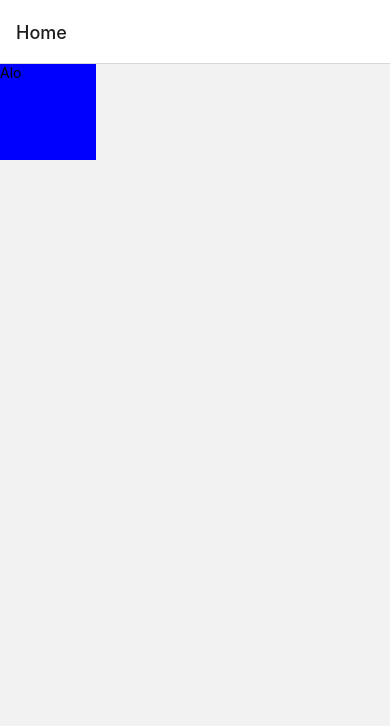
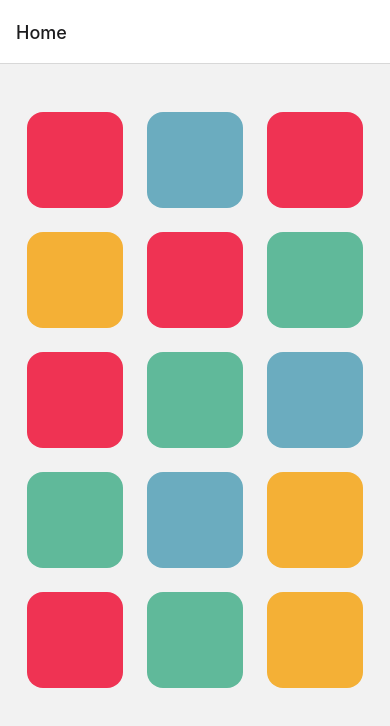
Before and after one commit to grupo-v-mobile-senai/projeto-grupo-v-sa, a React Native app: screen / in a window 390 px wide. Shown: the top 726 px of the page. Built offline with nearby package versions, Linux system fonts and the light colour scheme.

Commit message:
Adicionando componentização de cores parra botões

```diff
--- a/comum/componentes/BotaoCategoria/BotaoCategoria.js
+++ b/comum/componentes/BotaoCategoria/BotaoCategoria.js
@@ -1,29 +1,51 @@
 import React from 'react';
 import { View, Text, StyleSheet, Pressable } from 'react-native';
+import CORES from '../../constantes/CORES';
 
 const estilos = StyleSheet.create({
-  container: {
-    flex: 1,
-    display: 'flex',
-    alignItems: 'start',
-    justifyContent: 'start'
-  },
   botao: {
     height: 96,
     width: 96,
+    borderRadius: 16,
     backgroundColor: 'blue'
-  }
+  },
+  botaoPrimario: {
+    backgroundColor: CORES.PRIMEIRA_COR,
+  },
+  botaoSecundario: {
+    backgroundColor: CORES.SEGUNDA_COR,
+  },
+  botaoTerciario: {
+    backgroundColor: CORES.TERCEIRA_COR,
+  },
+  botaoQuaternario: {
+    backgroundColor: CORES.QUARTA_COR
+  },
 })
 
-const BotaoCategoria = () => {
+const BotaoCategoria = (props) => {
+  const estilosBotao = [estilos.botao];
+
+  switch (props.cor) {
+    case 'primaria':
+      estilosBotao.push(estilos.botaoPrimario);
+      break;
+    case 'secundaria':
+      estilosBotao.push(estilos.botaoSecundario);
+      break;
+    case 'terciaria':
+      estilosBotao.push(estilos.botaoTerciario);
+      break;
+    case 'quaternaria':
+      estilosBotao.push(estilos.botaoQuaternario);
+      break;
+  }
   return (
-    <View style={estilos.container}>
-      <Pressable style={estilos.botao}>
-        <Text>
-          Alo
-        </Text>
-      </Pressable>
-    </View>
+    <Pressable style={estilosBotao}>
+      <Text>
+
+      </Text>
+    </Pressable>
   );
 };
 
--- a/comum/constantes/CORES.js
+++ b/comum/constantes/CORES.js
@@ -1,9 +1,16 @@
 import { StyleSheet } from "react-native"
 
-const CORES = StyleSheet.create({
+const CORES = {
     FUNDO_PADRAO: '',
-    FUNDO_SECUNDARIO: ''
+    FUNDO_SECUNDARIO: '',
 
-});
+
+    PRIMEIRA_COR: '#ef3353',
+    SEGUNDA_COR: '#6bacbf',
+    TERCEIRA_COR: '#f4b036',
+    QUARTA_COR: '#60b99a'
+
+
+};
 
 export default CORES;
--- a/src/home.js
+++ b/src/home.js
@@ -3,9 +3,44 @@ import React from 'react';
 import { View, Image, StyleSheet } from 'react-native';
 import BotaoCategoria from '../comum/componentes/BotaoCategoria/BotaoCategoria';
 
+const estiloHome = StyleSheet.create({
+    container: {
+        flex: 1,
+        paddingTop: 48
+    },
+    areaBotao: {
+        display: 'flex',
+        flexWrap: 'wrap',
+        flexDirection: 'row',
+        justifyContent: 'center',
+        gap: 24,
+
+    }
+})
+
 
 const Home = () => {
-    return <BotaoCategoria />
+    return (
+        <View style={estiloHome.container}>
+            <View style={estiloHome.areaBotao}>
+                <BotaoCategoria cor='primaria'></BotaoCategoria>
+                <BotaoCategoria cor='secundaria'></BotaoCategoria>
+                <BotaoCategoria cor='primaria'></BotaoCategoria>
+                <BotaoCategoria cor='terciaria'></BotaoCategoria>
+                <BotaoCategoria cor='primaria'></BotaoCategoria>
+                <BotaoCategoria cor='quaternaria'></BotaoCategoria>
+                <BotaoCategoria cor='primaria'></BotaoCategoria>
+                <BotaoCategoria cor='quaternaria'></BotaoCategoria>
+                <BotaoCategoria cor='secundaria'></BotaoCategoria>
+                <BotaoCategoria cor='quaternaria'></BotaoCategoria>
+                <BotaoCategoria cor='secundaria'></BotaoCategoria>
+                <BotaoCategoria cor='terciaria'></BotaoCategoria>
+                <BotaoCategoria cor='primaria'></BotaoCategoria>
+                <BotaoCategoria cor='quaternaria'></BotaoCategoria>
+                <BotaoCategoria cor='terciaria'></BotaoCategoria>
+            </View>
+        </View>
+    )
 };
 
 
```
